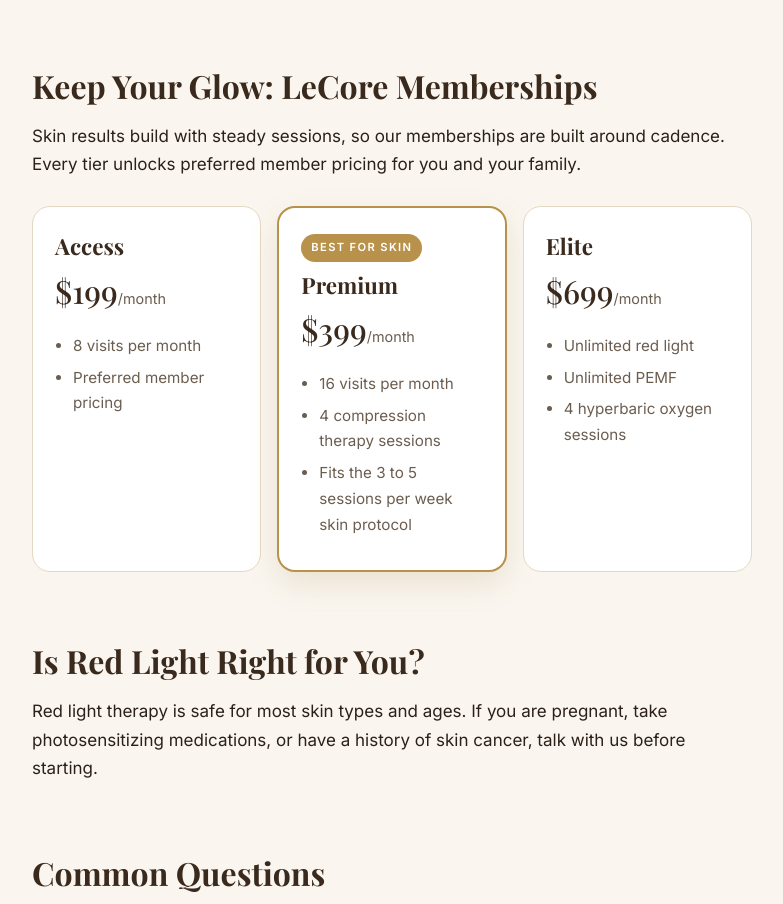
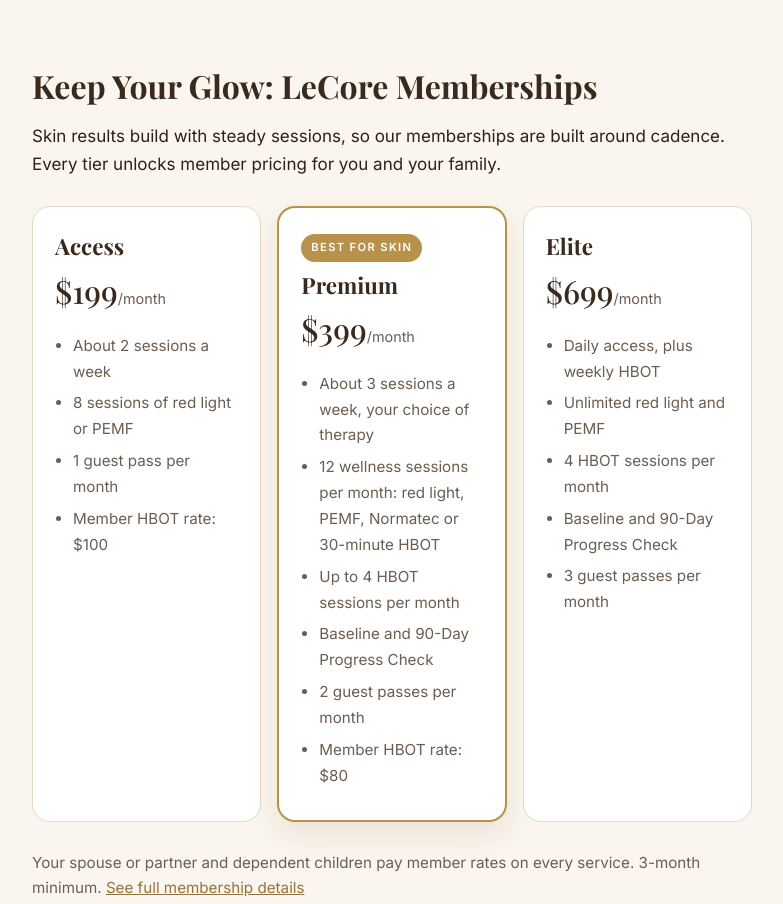
Before and after one commit to lecorenb/lecore-bio, a plain HTML site: page guides/red-light-therapy-skin/index.html in a window 1280 px wide. Shown: the part 4492-5396 px from the top of the page, without its empty margins (248-1031 px from the left). Drawn offline with nearby package versions, Linux system fonts and the light colour scheme.

Commit message:
Update skin guide memberships to current tiers
Co-Authored-By: Claude Opus 5.5 <noreply@anthropic.com>
Claude-Session: https://claude.ai/code/session_01BUczfEhX56VFZHRE8vpn5y

```diff
--- a/guides/red-light-therapy-skin/index.html
+++ b/guides/red-light-therapy-skin/index.html
@@ -258,25 +258,26 @@ fbq('init','1779051199806264');fbq('track','PageView');fbq('track','ViewContent'
   </div>
 
   <h2>Keep Your Glow: LeCore Memberships</h2>
-  <p>Skin results build with steady sessions, so our memberships are built around cadence. Every tier unlocks preferred member pricing for you and your family.</p>
+  <p>Skin results build with steady sessions, so our memberships are built around cadence. Every tier unlocks member pricing for you and your family.</p>
   <div class="tiers">
     <div class="tier">
       <h3>Access</h3>
       <div class="amt">$199<span>/month</span></div>
-      <ul><li>8 visits per month</li><li>Preferred member pricing</li></ul>
+      <ul><li>About 2 sessions a week</li><li>8 sessions of red light or PEMF</li><li>1 guest pass per month</li><li>Member HBOT rate: $100</li></ul>
     </div>
     <div class="tier featured">
       <span class="badge">Best for Skin</span>
       <h3>Premium</h3>
       <div class="amt">$399<span>/month</span></div>
-      <ul><li>16 visits per month</li><li>4 compression therapy sessions</li><li>Fits the 3 to 5 sessions per week skin protocol</li></ul>
+      <ul><li>About 3 sessions a week, your choice of therapy</li><li>12 wellness sessions per month: red light, PEMF, Normatec or 30-minute HBOT</li><li>Up to 4 HBOT sessions per month</li><li>Baseline and 90-Day Progress Check</li><li>2 guest passes per month</li><li>Member HBOT rate: $80</li></ul>
     </div>
     <div class="tier">
       <h3>Elite</h3>
       <div class="amt">$699<span>/month</span></div>
-      <ul><li>Unlimited red light</li><li>Unlimited PEMF</li><li>4 hyperbaric oxygen sessions</li></ul>
+      <ul><li>Daily access, plus weekly HBOT</li><li>Unlimited red light and PEMF</li><li>4 HBOT sessions per month</li><li>Baseline and 90-Day Progress Check</li><li>3 guest passes per month</li></ul>
     </div>
   </div>
+  <p style="font-size:.95rem;color:var(--muted)">Your spouse or partner and dependent children pay member rates on every service. 3-month minimum. <a href="/red-light-therapy-newport-beach#memberships">See full membership details</a></p>
 
   <h2>Is Red Light Right for You?</h2>
   <p>Red light therapy is safe for most skin types and ages. If you are pregnant, take photosensitizing medications, or have a history of skin cancer, talk with us before starting.</p>
```
